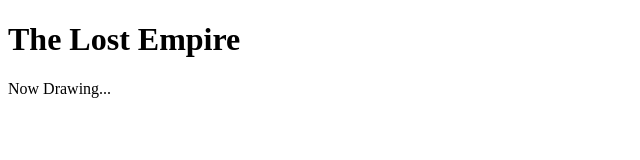
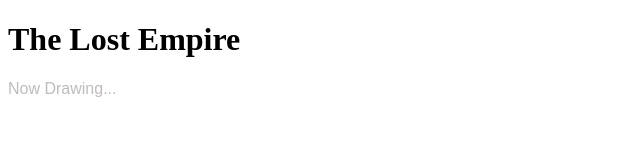
Before and after one commit to KashifIV/LostEmpire, a plain HTML site: page index.html in a window 1280 px wide. Shown: the full height of the page, 0-640 px from the left. Drawn offline with Linux system fonts and the light colour scheme.

Commit message:
more fixes

```diff
--- a/index.html
+++ b/index.html
@@ -1,5 +1,8 @@
 <!DOCTYPE html>
 <html>
+	<head>
+		<link rel="stylesheet" type="text/css" href="StylingMain.css">
+	</head>
 	<body>
 		<h1>The Lost Empire</h1>
 		<p>Now Drawing...</p>
```
